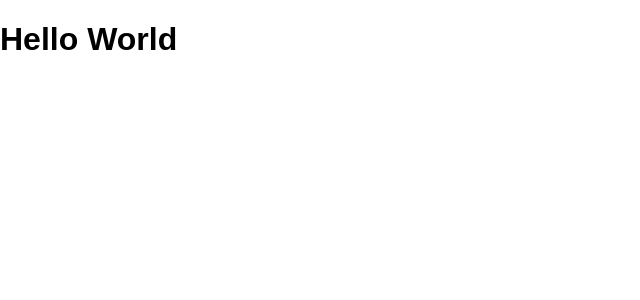
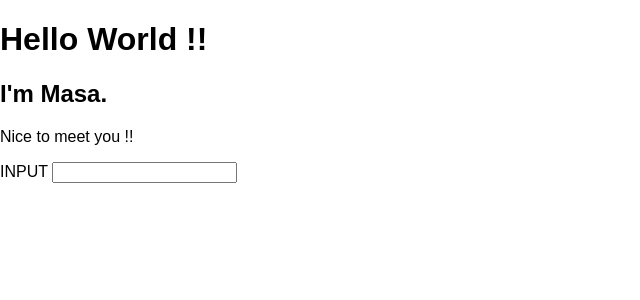
Before and after one commit to masa-berl01102019/udemy-react-redux-crud-app, a React (Create React App) app: page / in a window 1280 px wide. Shown: the top 300 px of the page, without its empty margins (0-640 px from the left). Built offline with nearby package versions, Linux system fonts and the light colour scheme.

Commit message:
Learn more JSX

```diff
--- a/src/App.js
+++ b/src/App.js
@@ -1,11 +1,43 @@
 import React, { Component } from 'react';
+// 上記の'React'の部分はJSXをjavascriptにトランスパイルする為に必要 * トランスパイルしなければ'React'の部分は不要
+/* 何故JSXを使うのか？
+// class App extends Component {
+//   render() {
+//     return <div>Hello World</div>; // JSX
+//   }
+// }
+// 上記のJSXは下記のようにトランスパイルされてjavascriptの書き換えられて実行されている
+// class App extends Component {
+//   render() {
+//     return React.createElement(
+//       "div",
+//       null,
+//       "Hello World !!"
+//     );
+//   }
+// }
+// 上記から分かるようにJSXを使えばより直観的に記述出来る */
 
 class App extends Component {
   render() {
-    return (
-      <div>
-          <h1>Hello World</h1>
-      </div>
+    const dom = <h2>I'm Masa.</h2>;
+    const greating = "Nice to meet you !!";
+    // 上記のようにJSXや文字列を変数に代入してreturnしてもブラウザで表示出来る
+    return(
+      <React.Fragment>
+        {/* <div> */}
+            <h1 className="headLine">Hello World !!</h1>
+            {/* 上記のようにclassの指定はclassNameを使わないといけない */}
+            {dom}
+            <p>{greating}</p>
+            <label htmlFor="input">INPUT </label>
+            {/* 上記のようにforの指定はhtmlForを使わないといけない */}
+            <input type="text" onClick={()=> {console.log("I'm clicked !");}} />
+            {/* 属性名はキャメルケースで書く*/}
+        {/* </div> */}
+        {/* 上記のように複数の要素をreturnする場合に親要素を作らないとエラーになる */}
+      </React.Fragment>
+      // 上記のように<React.Fragment>で囲えば余分な親要素を生成しなくても複数の要素を書けるようになる
     );
   }
 }
```
